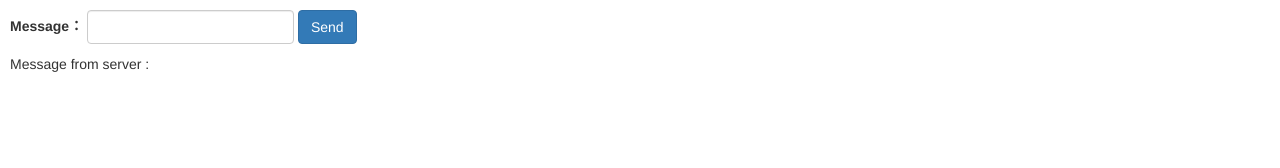
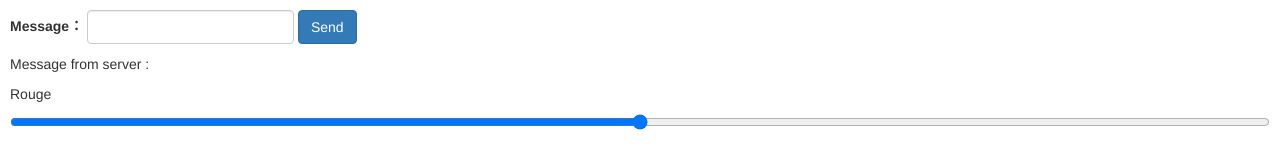
Before and after one commit to niksigouin/projectFrancais, a website: page public/index.html in a window 1280 px wide. Drawn offline with nearby package versions, Linux system fonts and the light colour scheme.

Commit message:
First slider
added first slider and ip reco.

```diff
--- a/public/index.html
+++ b/public/index.html
@@ -23,11 +23,17 @@
     Message from server : <span id='message'></span>
   </div>
 
+  <div>
+    <p>Rouge</p>
+    <input type="range" min="0" max="100" value="50">
+  </div>
+
   <script>
 
       var host = location.hostname;
       console.log("Host : ", host);
       var ws = new WebSocket('ws://' + host + ':8080');
+
 
       // Callback from server message
       ws.onmessage = function (event) {
--- a/server.js
+++ b/server.js
@@ -24,6 +24,9 @@ wss.on('connection', function (ws, req) {
     connects.push(ws);
     console.log("New Client Connected : " + connects.length);
 
+    // Get client IP
+    const ip = req.connection.remoteAddress;
+
     // Callback from client message
     ws.on('message', function (message) {
         console.log('received: %s', message);
```
